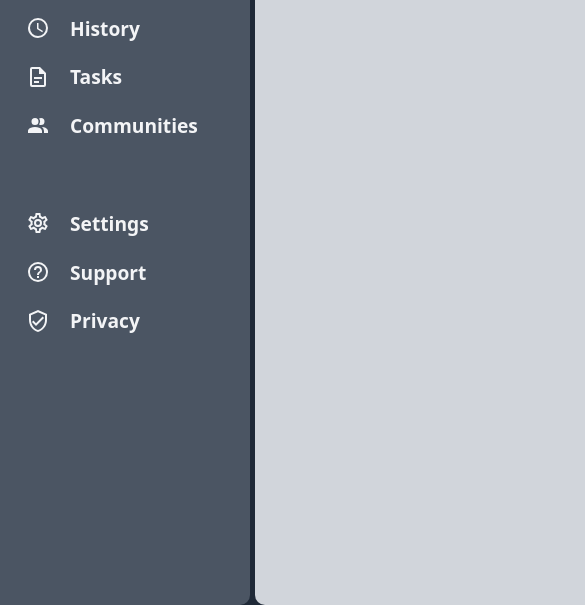
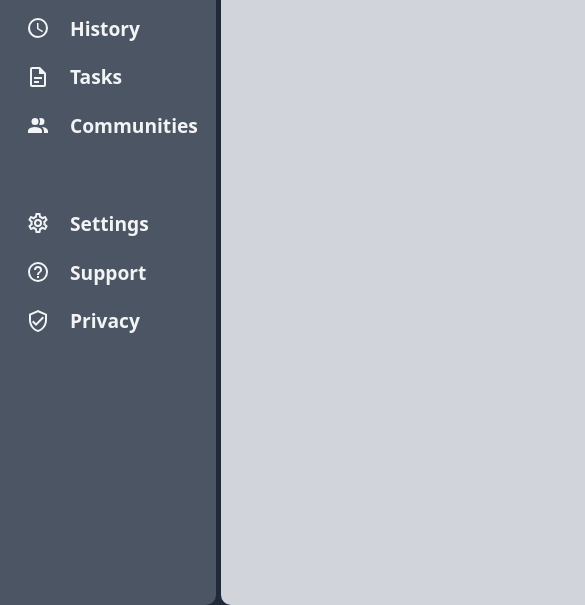
Before and after one commit to fseba/admin-dashboard, a plain HTML site: page index.html in a window 390 px wide. Shown: the part 239-844 px from the top of the page, 585 px wide, since content can reach past the window. Drawn offline with Linux system fonts and the light colour scheme.

Commit message:
Make sidebar width responsive to font size

```diff
--- a/style.css
+++ b/style.css
@@ -11,7 +11,7 @@ body {
   font-weight: 600;
 
   display: grid;
-  grid: 180px 1fr / 250px 4fr;
+  grid: 180px 1fr / 13.5rem 1fr;
   gap: 5px;
 }
 
```
